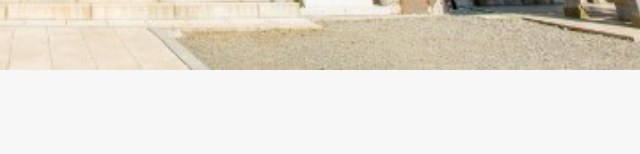
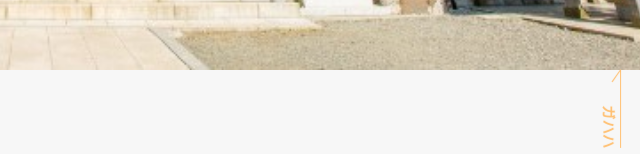
Before and after one commit to SoraMineg/Isehara, a plain HTML site: page index.html in a window 1280 px wide. Shown: the part 646-800 px from the top of the page, 640-1280 px from the left. Drawn offline with Linux system fonts and the light colour scheme.

Commit message:
Update isehara.css

```diff
--- a/isehara.css
+++ b/isehara.css
@@ -226,3 +226,33 @@
     padding-top: 30px;
     padding-bottom: 20px;
   }
+
+/***追従するトップへ戻るボタン***/
+#page-top {
+  position: fixed;
+  right: 5px;
+  bottom: 20px;
+  height: 50px;
+  text-decoration: none;
+  font-weight: bold;
+  transform: rotate(90deg);
+  font-size: 90%;
+  line-height: 1.5rem;
+  color: #737373;
+  padding: 0 0 0 35px;
+  border-top: solid 1px;
+  color: #ffbf70;
+}
+#page-top::before {
+  content: "";
+  display: block;
+  position: absolute;
+  top: -1px;
+  left: 0px;
+  width: 15px;
+  border-top: solid 1px;
+  transform: rotate(35deg);
+  transform-origin: left top;
+  color: #ffbf70;
+}
+/***トップへ戻るボタンここまで***/
```
